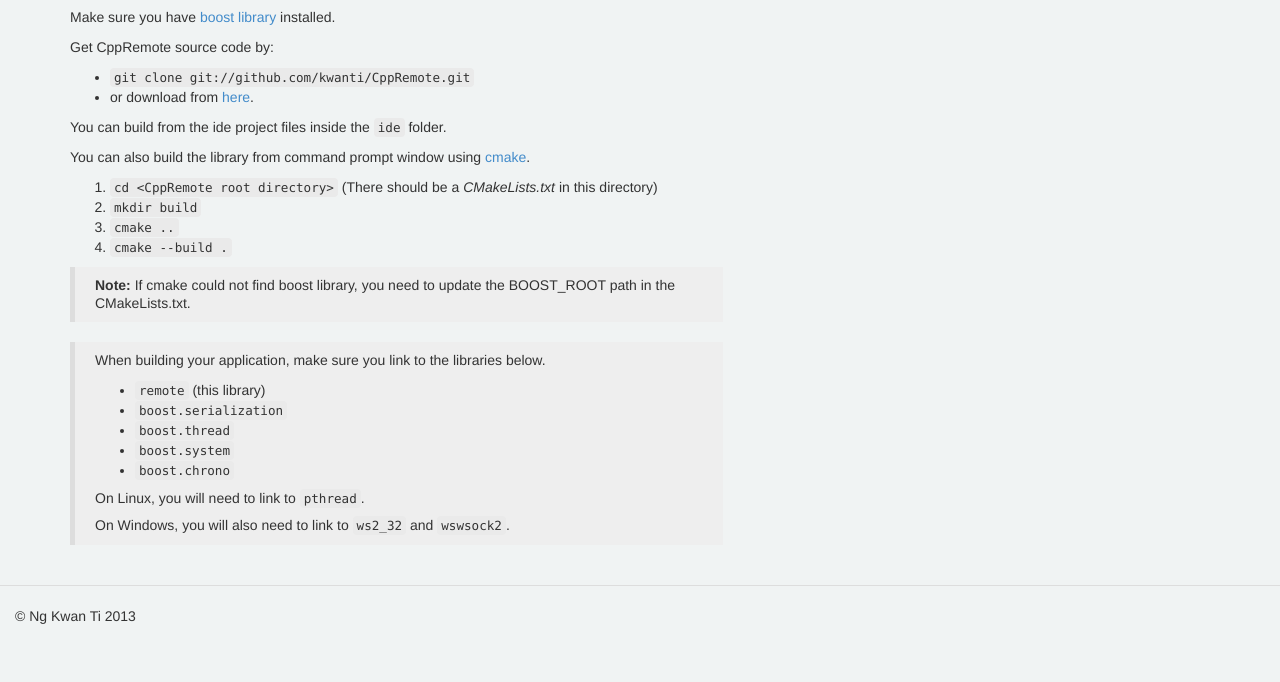
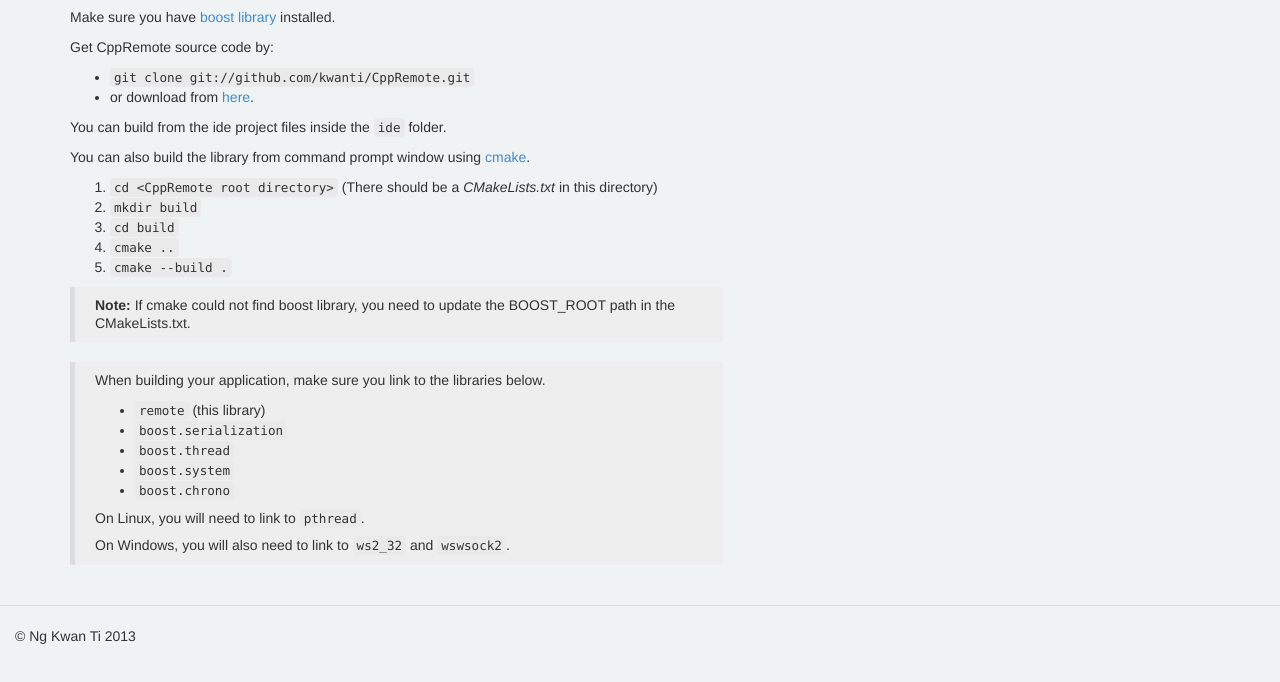
Before and after one commit to kwanti/kwanti.github.io, a plain HTML site: page build.html in a window 1280 px wide. Shown: the part 106-788 px from the top of the page. Drawn offline with nearby package versions, Linux system fonts and the light colour scheme.

Commit message:
update build steps

```diff
--- a/build.html
+++ b/build.html
@@ -87,6 +87,7 @@
 		<ol>
 		  <li><code>cd &lt;CppRemote root directory></code> (There should be a <em>CMakeLists.txt</em> in this directory)</li>
           <li><code>mkdir build</code></li>
+		  <li><code>cd build</code></li>
 		  <li><code>cmake ..</code></li>
 		  <li><code>cmake --build .</code></li>
 		</ol>
```
